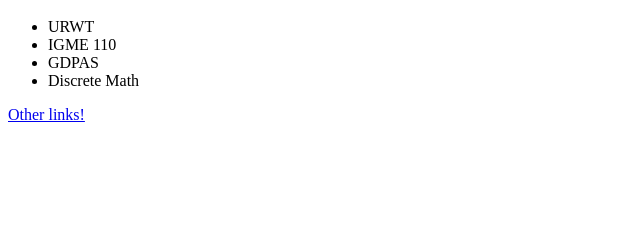
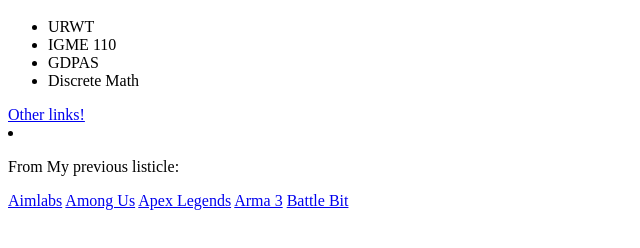
Before and after one commit to rbc1805/IGME-110-Repo, a plain HTML site: page index.html in a window 1280 px wide. Shown: the part 48-296 px from the top of the page, without its empty margins (0-640 px from the left). Drawn offline with Linux system fonts and the light colour scheme.

Commit message:
Update index.html

```diff
--- a/index.html
+++ b/index.html
@@ -13,5 +13,13 @@
       <li>Discrete Math</li>
     </ul>
     <a href="links.html">Other links!</a>
+    <li>
+      <p>From My previous listicle:</p>
+      <a href = "https://aimlabs.com/">Aimlabs</a>
+      <a href = "https://amongusplay.online/">Among Us</a>
+      <a href = "https://www.ea.com/games/apex-legends/apex-legends">Apex Legends</a>
+      <a href = "https://arma3.com/">Arma 3</a>
+      <a href = "https://joinbattlebit.com/">Battle Bit</a>
+    </li>
   </body>
 </html>
```
